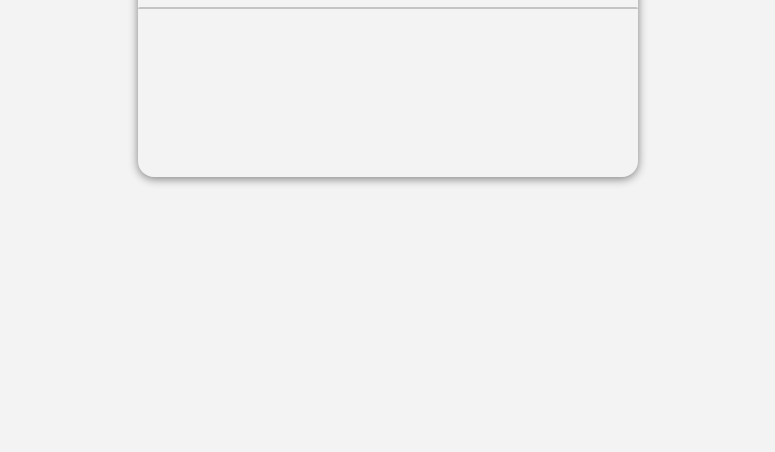
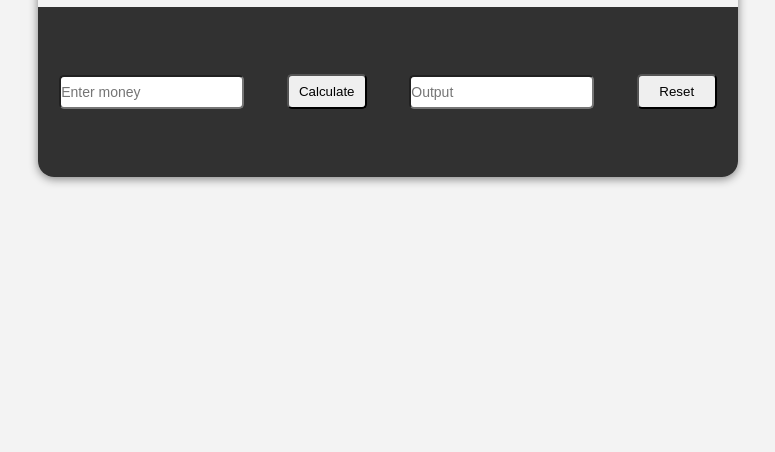
Before and after one commit to JosephAlba19/change-calculator, a plain HTML site: page index.html in a window 1280 px wide. Shown: the part 348-800 px from the top of the page, without its empty margins (252-1027 px from the left). Drawn offline with Linux system fonts and the light colour scheme.

Commit message:
refactored scss and restructured html

```diff
--- a/index.html
+++ b/index.html
@@ -10,10 +10,13 @@
 </head>
 
 <body>
-    <div class="app">
-        <div class="calc">
-            <h1>Change Calculator</h1>
-            <div class="calc__display" id="display"></div>
+    <div class="calc">
+        <h1>Change Calculator</h1>
+        <div class="calcDisplay" id="display">
+            <input type="text" id="money" placeholder="Enter money">
+            <button>Calculate</button>
+            <input type="text" id="change" placeholder="Output">
+            <button id="reset">Reset</button>
         </div>
     </div>
     <script src="main.js"></script>
--- a/main.scss
+++ b/main.scss
@@ -2,9 +2,6 @@ body {
     margin: 0;
     background: #f3f3f3;
     font-family: 'helvetica', sans-serif;
-}
-
-.app {
     width: 100vw;
     height: 100vh;
     display: flex;
@@ -12,37 +9,41 @@ body {
     align-items: center;
 }
 
+
 .calc {
     height:250px;
-    width: 500px;
+    width: 700px;
     border-radius: 16px 16px 16px 16px;
     box-shadow: 0px 2px 10px gray;
     text-align: center;
+    display: flex;
+    justify-content: center;
+    align-items: center;
+    flex-direction: column;
 
-    &__display {
-        background: #c4c4c4;
-        padding: 1px 15px;
-        // height: 50px;
+    .calcDisplay {
+        background: #313131;
         color: #313131;
-        text-align: center;
-        border-radius: 16px 16px 0px 0px;
-        // line-height: 60px;
-    }
-
-    &__actions {
-        background: #171717;
+        width: 100%;
+        height: 70%;
+        border-radius: 0 0 16px 16px;
         display: flex;
-        flex-wrap: wrap;
-        border-radius: 0px 0px 16px 16px;
-        padding: 15px 0px;
-
+        justify-content: space-around;
+        align-items: center;
+        flex-direction: row;
+        input[type=text] {
+            height: 30px;
+            border-radius: 5px;
+            outline: none;
+            font-size: 14px;
+            padding: 0;
+            margin: 0;
+        }
         button {
-            width: calc((100% / 3) - 30px);
             height: 35px;
-            -webkit-appearance: none;
+            width: 80px;
+            border-radius: 5px;
             outline: none;
-            border: none;
-            margin: 5px 15px;
         }
     }
 }
```
Also changed, not shown: main.css, 1 other file.
